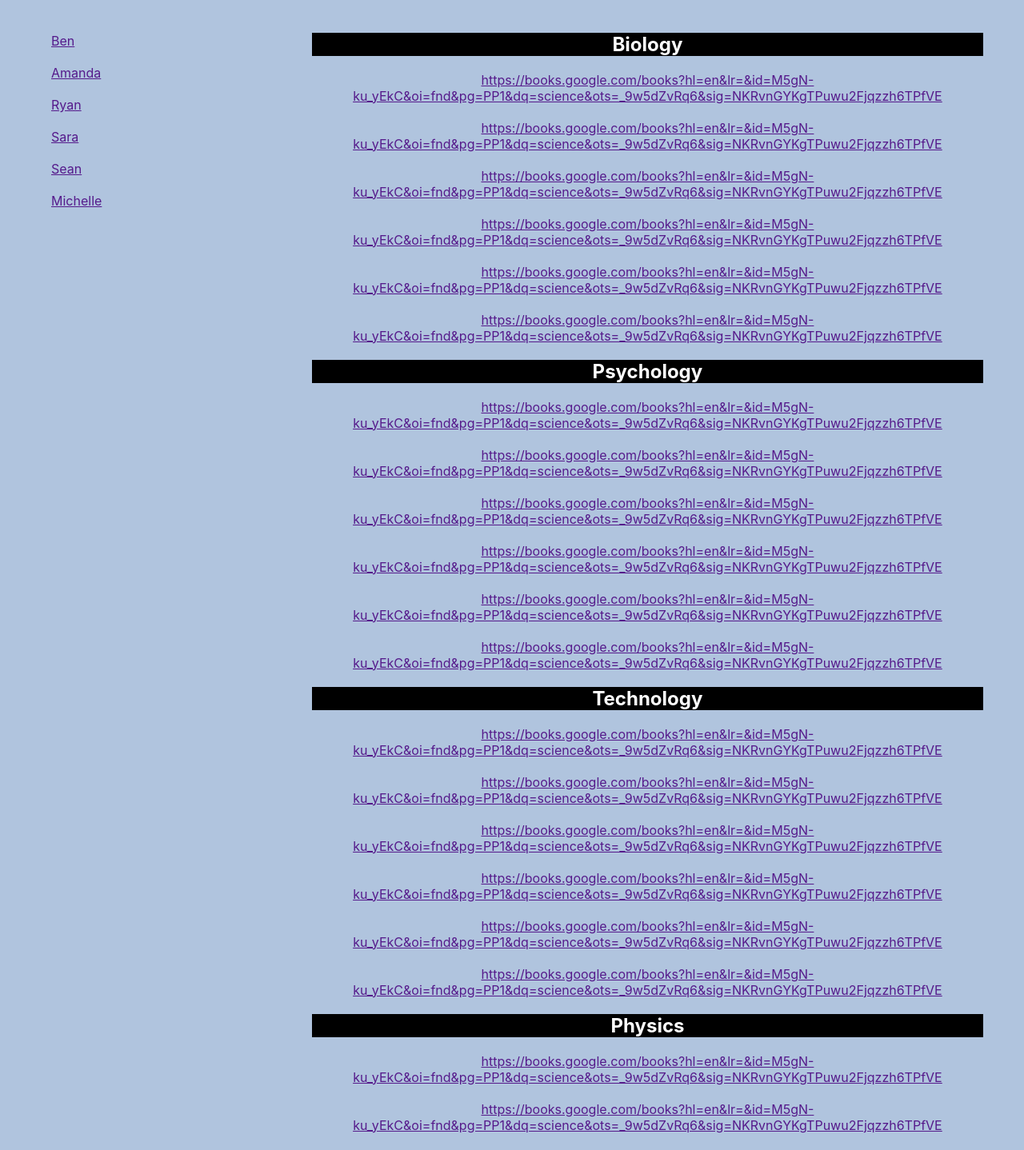
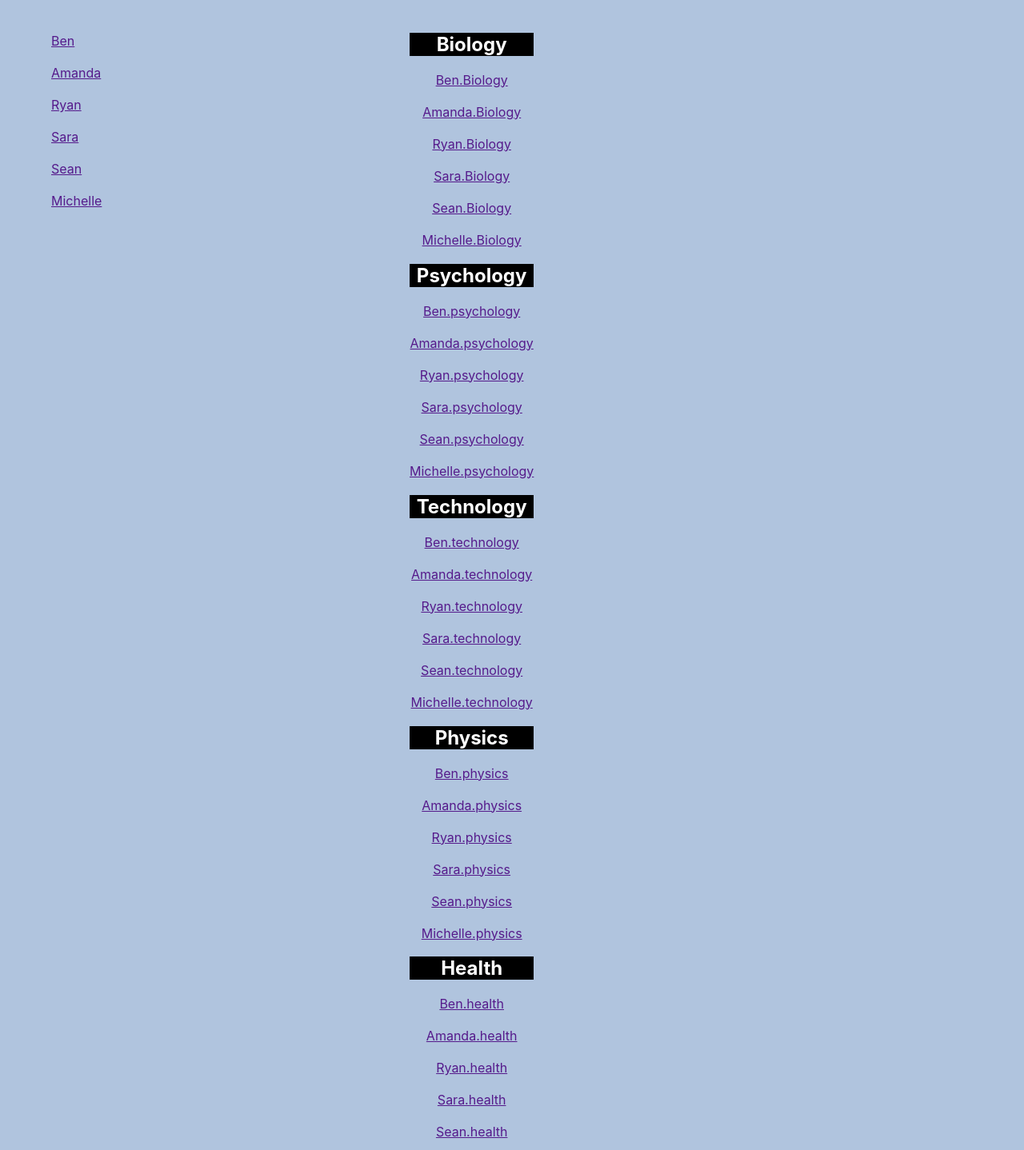
Before and after one commit to BuildWeek-Pintereach/FrontEnd, a React (Create React App) app in the folder pintreach/: page /log-in in a window 1280 px wide. Shown: the part 121-1559 px from the top of the page at 80% size. Built offline with nearby package versions, Linux system fonts and the light colour scheme.

Commit message:
updated dummy data

```diff
--- a/pintreach/src/data.js
+++ b/pintreach/src/data.js
@@ -6,21 +6,11 @@ export let friends = [
     name: "Ben",
     email: "ben@lambdaschool.com",
     articles: {
-      Biology: [
-        `https://books.google.com/books?hl=en&lr=&id=M5gN-ku_yEkC&oi=fnd&pg=PP1&dq=science&ots=_9w5dZvRq6&sig=NKRvnGYKgTPuwu2Fjqzzh6TPfVE`
-      ],
-      Psychology: [
-        `https://books.google.com/books?hl=en&lr=&id=M5gN-ku_yEkC&oi=fnd&pg=PP1&dq=science&ots=_9w5dZvRq6&sig=NKRvnGYKgTPuwu2Fjqzzh6TPfVE`
-      ],
-      Technology: [
-        `https://books.google.com/books?hl=en&lr=&id=M5gN-ku_yEkC&oi=fnd&pg=PP1&dq=science&ots=_9w5dZvRq6&sig=NKRvnGYKgTPuwu2Fjqzzh6TPfVE`
-      ],
-      Physics: [
-        `https://books.google.com/books?hl=en&lr=&id=M5gN-ku_yEkC&oi=fnd&pg=PP1&dq=science&ots=_9w5dZvRq6&sig=NKRvnGYKgTPuwu2Fjqzzh6TPfVE`
-      ],
-      Health: [
-        `https://books.google.com/books?hl=en&lr=&id=M5gN-ku_yEkC&oi=fnd&pg=PP1&dq=science&ots=_9w5dZvRq6&sig=NKRvnGYKgTPuwu2Fjqzzh6TPfVE`
-      ]
+      Biology: [`Ben.Biology`],
+      Psychology: [`Ben.psychology`],
+      Technology: [`Ben.technology`],
+      Physics: [`Ben.physics`],
+      Health: [`Ben.health`]
     }
   },
   {
@@ -28,21 +18,11 @@ export let friends = [
     name: "Amanda",
     email: "amanda@lambdaschool.com",
     articles: {
-      Biology: [
-        `https://books.google.com/books?hl=en&lr=&id=M5gN-ku_yEkC&oi=fnd&pg=PP1&dq=science&ots=_9w5dZvRq6&sig=NKRvnGYKgTPuwu2Fjqzzh6TPfVE`
-      ],
-      Psychology: [
-        `https://books.google.com/books?hl=en&lr=&id=M5gN-ku_yEkC&oi=fnd&pg=PP1&dq=science&ots=_9w5dZvRq6&sig=NKRvnGYKgTPuwu2Fjqzzh6TPfVE`
-      ],
-      Technology: [
-        `https://books.google.com/books?hl=en&lr=&id=M5gN-ku_yEkC&oi=fnd&pg=PP1&dq=science&ots=_9w5dZvRq6&sig=NKRvnGYKgTPuwu2Fjqzzh6TPfVE`
-      ],
-      Physics: [
-        `https://books.google.com/books?hl=en&lr=&id=M5gN-ku_yEkC&oi=fnd&pg=PP1&dq=science&ots=_9w5dZvRq6&sig=NKRvnGYKgTPuwu2Fjqzzh6TPfVE`
-      ],
-      Health: [
-        `https://books.google.com/books?hl=en&lr=&id=M5gN-ku_yEkC&oi=fnd&pg=PP1&dq=science&ots=_9w5dZvRq6&sig=NKRvnGYKgTPuwu2Fjqzzh6TPfVE`
-      ]
+      Biology: [`Amanda.Biology`],
+      Psychology: [`Amanda.psychology`],
+      Technology: [`Amanda.technology`],
+      Physics: [`Amanda.physics`],
+      Health: [`Amanda.health`]
     }
   },
   {
@@ -50,21 +30,11 @@ export let friends = [
     name: "Ryan",
     email: "ryan@lambdaschool.com",
     articles: {
-      Biology: [
-        `https://books.google.com/books?hl=en&lr=&id=M5gN-ku_yEkC&oi=fnd&pg=PP1&dq=science&ots=_9w5dZvRq6&sig=NKRvnGYKgTPuwu2Fjqzzh6TPfVE`
-      ],
-      Psychology: [
-        `https://books.google.com/books?hl=en&lr=&id=M5gN-ku_yEkC&oi=fnd&pg=PP1&dq=science&ots=_9w5dZvRq6&sig=NKRvnGYKgTPuwu2Fjqzzh6TPfVE`
-      ],
-      Technology: [
-        `https://books.google.com/books?hl=en&lr=&id=M5gN-ku_yEkC&oi=fnd&pg=PP1&dq=science&ots=_9w5dZvRq6&sig=NKRvnGYKgTPuwu2Fjqzzh6TPfVE`
-      ],
-      Physics: [
-        `https://books.google.com/books?hl=en&lr=&id=M5gN-ku_yEkC&oi=fnd&pg=PP1&dq=science&ots=_9w5dZvRq6&sig=NKRvnGYKgTPuwu2Fjqzzh6TPfVE`
-      ],
-      Health: [
-        `https://books.google.com/books?hl=en&lr=&id=M5gN-ku_yEkC&oi=fnd&pg=PP1&dq=science&ots=_9w5dZvRq6&sig=NKRvnGYKgTPuwu2Fjqzzh6TPfVE`
-      ]
+      Biology: [`Ryan.Biology`],
+      Psychology: [`Ryan.psychology`],
+      Technology: [`Ryan.technology`],
+      Physics: [`Ryan.physics`],
+      Health: [`Ryan.health`]
     }
   },
   {
@@ -72,21 +42,11 @@ export let friends = [
     name: "Sara",
     email: "sara@lambdaschool.com",
     articles: {
-      Biology: [
-        `https://books.google.com/books?hl=en&lr=&id=M5gN-ku_yEkC&oi=fnd&pg=PP1&dq=science&ots=_9w5dZvRq6&sig=NKRvnGYKgTPuwu2Fjqzzh6TPfVE`
-      ],
-      Psychology: [
-        `https://books.google.com/books?hl=en&lr=&id=M5gN-ku_yEkC&oi=fnd&pg=PP1&dq=science&ots=_9w5dZvRq6&sig=NKRvnGYKgTPuwu2Fjqzzh6TPfVE`
-      ],
-      Technology: [
-        `https://books.google.com/books?hl=en&lr=&id=M5gN-ku_yEkC&oi=fnd&pg=PP1&dq=science&ots=_9w5dZvRq6&sig=NKRvnGYKgTPuwu2Fjqzzh6TPfVE`
-      ],
-      Physics: [
-        `https://books.google.com/books?hl=en&lr=&id=M5gN-ku_yEkC&oi=fnd&pg=PP1&dq=science&ots=_9w5dZvRq6&sig=NKRvnGYKgTPuwu2Fjqzzh6TPfVE`
-      ],
-      Health: [
-        `https://books.google.com/books?hl=en&lr=&id=M5gN-ku_yEkC&oi=fnd&pg=PP1&dq=science&ots=_9w5dZvRq6&sig=NKRvnGYKgTPuwu2Fjqzzh6TPfVE`
-      ]
+      Biology: [`Sara.Biology`],
+      Psychology: [`Sara.psychology`],
+      Technology: [`Sara.technology`],
+      Physics: [`Sara.physics`],
+      Health: [`Sara.health`]
     }
   },
   {
@@ -94,21 +54,11 @@ export let friends = [
     name: "Sean",
     email: "sean@lambdaschool.com",
     articles: {
-      Biology: [
-        `https://books.google.com/books?hl=en&lr=&id=M5gN-ku_yEkC&oi=fnd&pg=PP1&dq=science&ots=_9w5dZvRq6&sig=NKRvnGYKgTPuwu2Fjqzzh6TPfVE`
-      ],
-      Psychology: [
-        `https://books.google.com/books?hl=en&lr=&id=M5gN-ku_yEkC&oi=fnd&pg=PP1&dq=science&ots=_9w5dZvRq6&sig=NKRvnGYKgTPuwu2Fjqzzh6TPfVE`
-      ],
-      Technology: [
-        `https://books.google.com/books?hl=en&lr=&id=M5gN-ku_yEkC&oi=fnd&pg=PP1&dq=science&ots=_9w5dZvRq6&sig=NKRvnGYKgTPuwu2Fjqzzh6TPfVE`
-      ],
-      Physics: [
-        `https://books.google.com/books?hl=en&lr=&id=M5gN-ku_yEkC&oi=fnd&pg=PP1&dq=science&ots=_9w5dZvRq6&sig=NKRvnGYKgTPuwu2Fjqzzh6TPfVE`
-      ],
-      Health: [
-        `https://books.google.com/books?hl=en&lr=&id=M5gN-ku_yEkC&oi=fnd&pg=PP1&dq=science&ots=_9w5dZvRq6&sig=NKRvnGYKgTPuwu2Fjqzzh6TPfVE`
-      ]
+      Biology: [`Sean.Biology`],
+      Psychology: [`Sean.psychology`],
+      Technology: [`Sean.technology`],
+      Physics: [`Sean.physics`],
+      Health: [`Sean.health`]
     }
   },
   {
@@ -116,21 +66,11 @@ export let friends = [
     name: "Michelle",
     email: "michelle@gmail.com",
     articles: {
-      Biology: [
-        `https://books.google.com/books?hl=en&lr=&id=M5gN-ku_yEkC&oi=fnd&pg=PP1&dq=science&ots=_9w5dZvRq6&sig=NKRvnGYKgTPuwu2Fjqzzh6TPfVE`
-      ],
-      Psychology: [
-        `https://books.google.com/books?hl=en&lr=&id=M5gN-ku_yEkC&oi=fnd&pg=PP1&dq=science&ots=_9w5dZvRq6&sig=NKRvnGYKgTPuwu2Fjqzzh6TPfVE`
-      ],
-      Technology: [
-        `https://books.google.com/books?hl=en&lr=&id=M5gN-ku_yEkC&oi=fnd&pg=PP1&dq=science&ots=_9w5dZvRq6&sig=NKRvnGYKgTPuwu2Fjqzzh6TPfVE`
-      ],
-      Physics: [
-        `https://books.google.com/books?hl=en&lr=&id=M5gN-ku_yEkC&oi=fnd&pg=PP1&dq=science&ots=_9w5dZvRq6&sig=NKRvnGYKgTPuwu2Fjqzzh6TPfVE`
-      ],
-      Health: [
-        `https://books.google.com/books?hl=en&lr=&id=M5gN-ku_yEkC&oi=fnd&pg=PP1&dq=science&ots=_9w5dZvRq6&sig=NKRvnGYKgTPuwu2Fjqzzh6TPfVE`
-      ]
+      Biology: [`Michelle.Biology`],
+      Psychology: [`Michelle.psychology`],
+      Technology: [`Michelle.technology`],
+      Physics: [`Michelle.physics`],
+      Health: [`Michelle.health`]
     }
   }
 ];
```
